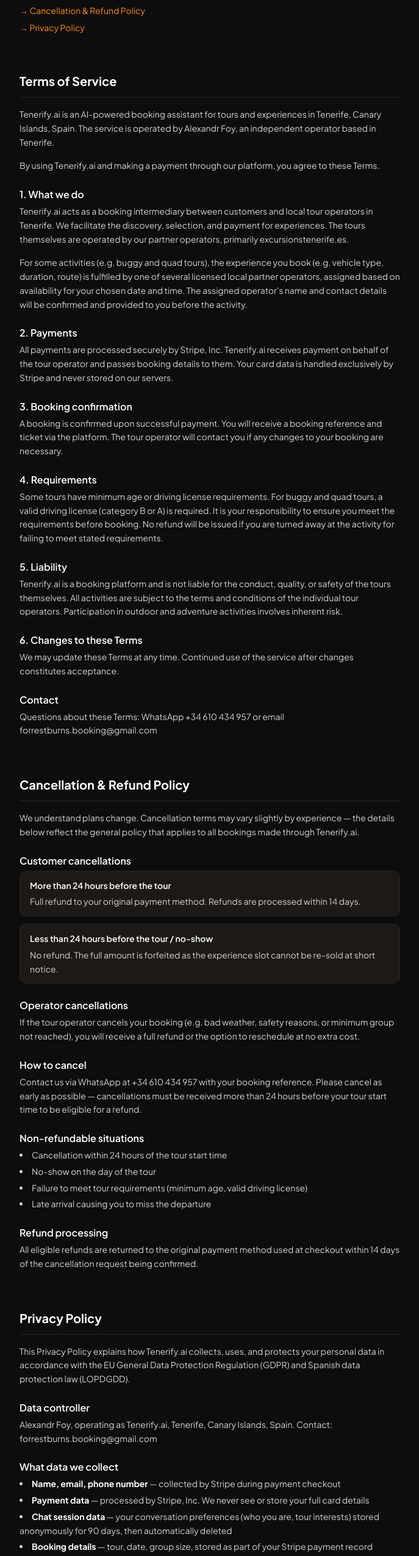
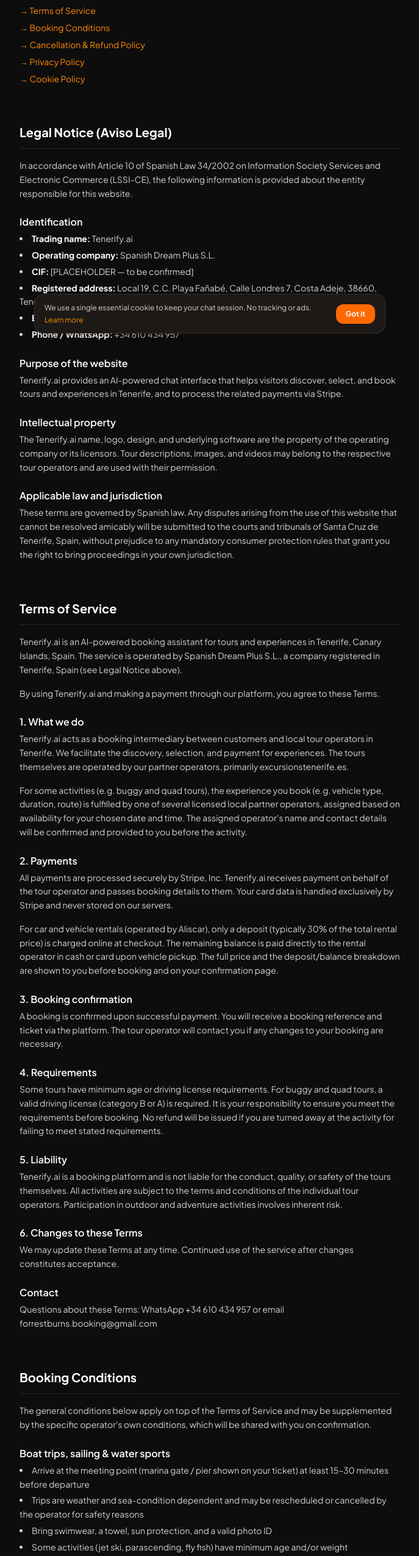
Before and after one commit to forrestburnsbooking-max/tenerify, a Next.js app: page /legal in a window 1280 px wide. Shown: the part 237-2789 px from the top of the page at 61% size, without its empty margins (296-983 px from the left). Built offline with nearby package versions, Linux system fonts and the light colour scheme.

Commit message:
Add Legal Notice, Booking Conditions and Cookie Policy sections, plus cookie banner
Required for operating a tourism booking site under Spanish/EU law.

```diff
--- a/app/layout.tsx
+++ b/app/layout.tsx
@@ -1,5 +1,6 @@
 import type { Metadata } from "next";
 import { Plus_Jakarta_Sans } from "next/font/google";
+import CookieBanner from "@/components/CookieBanner";
 import "./globals.css";
 
 const jakarta = Plus_Jakarta_Sans({
@@ -21,7 +22,10 @@
 }>) {
   return (
     <html lang="en" className={`${jakarta.variable} h-full antialiased`}>
-      <body className="min-h-full flex flex-col font-sans">{children}</body>
+      <body className="min-h-full flex flex-col font-sans">
+        {children}
+        <CookieBanner />
+      </body>
     </html>
   );
 }
--- a/app/legal/page.tsx
+++ b/app/legal/page.tsx
@@ -1,5 +1,5 @@
 export default function LegalPage() {
-  const updated = "7 June 2026";
+  const updated = "10 June 2026";
 
   return (
     <div className="min-h-screen bg-[#0d0d0d] text-white">
@@ -16,7 +16,7 @@
 
         {/* Quick nav */}
         <nav className="flex flex-col gap-2 text-sm">
-          {["Terms of Service", "Cancellation & Refund Policy", "Privacy Policy"].map((s) => (
+          {["Legal Notice", "Terms of Service", "Booking Conditions", "Cancellation & Refund Policy", "Privacy Policy", "Cookie Policy"].map((s) => (
             <a key={s} href={`#${s.toLowerCase().replace(/[^a-z]/g, "-")}`}
               className="text-orange-400 hover:text-orange-300 transition-colors">
               → {s}
@@ -24,9 +24,33 @@
           ))}
         </nav>
 
+        {/* Legal Notice */}
+        <Section id="legal-notice" title="Legal Notice (Aviso Legal)">
+          <P>In accordance with Article 10 of Spanish Law 34/2002 on Information Society Services and Electronic Commerce (LSSI-CE), the following information is provided about the entity responsible for this website.</P>
+
+          <H3>Identification</H3>
+          <ul className="text-stone-300 text-sm leading-relaxed space-y-1 list-disc list-inside">
+            <li><strong className="text-white">Trading name:</strong> Tenerify.ai</li>
+            <li><strong className="text-white">Operating company:</strong> Spanish Dream Plus S.L.</li>
+            <li><strong className="text-white">CIF:</strong> [PLACEHOLDER — to be confirmed]</li>
+            <li><strong className="text-white">Registered address:</strong> Local 19, C.C. Playa Fañabé, Calle Londres 7, Costa Adeje, 38660, Tenerife, Spain</li>
+            <li><strong className="text-white">Email:</strong> forrestburns.booking@gmail.com</li>
+            <li><strong className="text-white">Phone / WhatsApp:</strong> +34 610 434 957</li>
+          </ul>
+
+          <H3>Purpose of the website</H3>
+          <P>Tenerify.ai provides an AI-powered chat interface that helps visitors discover, select, and book tours and experiences in Tenerife, and to process the related payments via Stripe.</P>
+
+          <H3>Intellectual property</H3>
+          <P>The Tenerify.ai name, logo, design, and underlying software are the property of the operating company or its licensors. Tour descriptions, images, and videos may belong to the respective tour operators and are used with their permission.</P>
+
+          <H3>Applicable law and jurisdiction</H3>
+          <P>These terms are governed by Spanish law. Any disputes arising from the use of this website that cannot be resolved amicably will be submitted to the courts and tribunals of Santa Cruz de Tenerife, Spain, without prejudice to any mandatory consumer protection rules that grant you the right to bring proceedings in your own jurisdiction.</P>
+        </Section>
+
         {/* Terms of Service */}
         <Section id="terms-of-service" title="Terms of Service">
-          <P>Tenerify.ai is an AI-powered booking assistant for tours and experiences in Tenerife, Canary Islands, Spain. The service is operated by Alexandr Foy, an independent operator based in Tenerife.</P>
+          <P>Tenerify.ai is an AI-powered booking assistant for tours and experiences in Tenerife, Canary Islands, Spain. The service is operated by Spanish Dream Plus S.L., a company registered in Tenerife, Spain (see Legal Notice above).</P>
           <P>By using Tenerify.ai and making a payment through our platform, you agree to these Terms.</P>
 
           <H3>1. What we do</H3>
@@ -35,6 +59,7 @@
 
           <H3>2. Payments</H3>
           <P>All payments are processed securely by Stripe, Inc. Tenerify.ai receives payment on behalf of the tour operator and passes booking details to them. Your card data is handled exclusively by Stripe and never stored on our servers.</P>
+          <P>For car and vehicle rentals (operated by Aliscar), only a deposit (typically 30% of the total rental price) is charged online at checkout. The remaining balance is paid directly to the rental operator in cash or card upon vehicle pickup. The full price and the deposit/balance breakdown are shown to you before booking and on your confirmation page.</P>
 
           <H3>3. Booking confirmation</H3>
           <P>A booking is confirmed upon successful payment. You will receive a booking reference and ticket via the platform. The tour operator will contact you if any changes to your booking are necessary.</P>
@@ -50,6 +75,44 @@
 
           <H3>Contact</H3>
           <P>Questions about these Terms: WhatsApp +34 610 434 957 or email forrestburns.booking@gmail.com</P>
+        </Section>
+
+        {/* Booking Conditions */}
+        <Section id="booking-conditions" title="Booking Conditions">
+          <P>The general conditions below apply on top of the Terms of Service and may be supplemented by the specific operator&apos;s own conditions, which will be shared with you on confirmation.</P>
+
+          <H3>Boat trips, sailing & water sports</H3>
+          <ul className="text-stone-300 text-sm leading-relaxed space-y-1 list-disc list-inside">
+            <li>Arrive at the meeting point (marina gate / pier shown on your ticket) at least 15–30 minutes before departure</li>
+            <li>Trips are weather and sea-condition dependent and may be rescheduled or cancelled by the operator for safety reasons</li>
+            <li>Bring swimwear, a towel, sun protection, and a valid photo ID</li>
+            <li>Some activities (jet ski, parascending, fly fish) have minimum age and/or weight requirements as stated on the tour page</li>
+          </ul>
+
+          <H3>Buggy & quad tours</H3>
+          <ul className="text-stone-300 text-sm leading-relaxed space-y-1 list-disc list-inside">
+            <li>Driver must be 18+ and hold a valid driving license (category B or A as applicable) — bring the physical license</li>
+            <li>Hotel pickup time is confirmed the day before or on the morning of the activity</li>
+            <li>Closed shoes and clothing you don&apos;t mind getting dusty/muddy are recommended</li>
+            <li>The assigned operator and vehicle type may vary based on availability for your date</li>
+          </ul>
+
+          <H3>Theme parks & attraction tickets (Siam Park, Loro Parque, Aqualand, Jungle Park, Camel Park, etc.)</H3>
+          <ul className="text-stone-300 text-sm leading-relaxed space-y-1 list-disc list-inside">
+            <li>Your booking confirmation serves as an e-ticket — present it (printed or on your phone) at the park entrance, along with photo ID if requested</li>
+            <li>Tickets are valid only for the date selected at booking unless the park&apos;s own policy states otherwise</li>
+            <li>Once inside the park, the park&apos;s own rules, opening hours, and conditions apply</li>
+          </ul>
+
+          <H3>Bus tours & island excursions</H3>
+          <ul className="text-stone-300 text-sm leading-relaxed space-y-1 list-disc list-inside">
+            <li>Hotel pickup window is confirmed before the tour — please be ready and visible at the pickup point at the agreed time</li>
+            <li>Itineraries may be adjusted by the guide due to weather, traffic, or local circumstances</li>
+            <li>Late arrival at the pickup point may result in missing the tour with no refund</li>
+          </ul>
+
+          <H3>Vehicle rentals</H3>
+          <P>A valid driving license, photo ID, and (where required by the rental operator) a credit card for the security deposit must be presented at pickup. The remaining balance after the online deposit is paid directly to the rental operator.</P>
         </Section>
 
         {/* Cancellation Policy */}
@@ -91,7 +154,7 @@
           <P>This Privacy Policy explains how Tenerify.ai collects, uses, and protects your personal data in accordance with the EU General Data Protection Regulation (GDPR) and Spanish data protection law (LOPDGDD).</P>
 
           <H3>Data controller</H3>
-          <P>Alexandr Foy, operating as Tenerify.ai, Tenerife, Canary Islands, Spain. Contact: forrestburns.booking@gmail.com</P>
+          <P>Spanish Dream Plus S.L., operating as Tenerify.ai, Tenerife, Canary Islands, Spain. Contact: forrestburns.booking@gmail.com — see Legal Notice above for full identification details.</P>
 
           <H3>What data we collect</H3>
           <ul className="text-stone-300 text-sm leading-relaxed space-y-1 list-disc list-inside">
@@ -124,8 +187,32 @@
           <H3>Data retention</H3>
           <P>Chat session data: deleted after 90 days of inactivity. Booking/payment data: retained for 5 years as required by Spanish tax law. You may request deletion of non-financial data at any time.</P>
 
-          <H3>Cookies</H3>
-          <P>Tenerify.ai uses a single session cookie (<code className="bg-stone-800 px-1 rounded text-xs">tfy_sid</code>) to maintain your chat session. No tracking or advertising cookies are used.</P>
+        </Section>
+
+        {/* Cookie Policy */}
+        <Section id="cookie-policy" title="Cookie Policy">
+          <P>This Cookie Policy explains what cookies Tenerify.ai uses and why, in accordance with Spanish and EU law (LSSI-CE, ePrivacy Directive, and GDPR).</P>
+
+          <H3>What is a cookie?</H3>
+          <P>A cookie is a small text file stored on your device that lets a website remember information about your visit, such as your session or preferences.</P>
+
+          <H3>Cookies we use</H3>
+          <div className="space-y-3 text-stone-300 text-sm leading-relaxed">
+            <div className="bg-stone-900 border border-white/5 rounded-xl px-4 py-3 space-y-1">
+              <p className="font-semibold text-white"><code className="bg-stone-800 px-1 rounded text-xs">tfy_sid</code> — Session cookie (strictly necessary)</p>
+              <p>Identifies your chat session so the AI remembers context within and across visits. Stored for up to 90 days. This cookie is essential for the service to work and does not require consent under EU law.</p>
+            </div>
+          </div>
+          <P>We do not use any analytics, advertising, or third-party tracking cookies on Tenerify.ai.</P>
+
+          <H3>Cookies set by third parties</H3>
+          <P>When you proceed to payment, Stripe may set its own cookies on the <code className="bg-stone-800 px-1 rounded text-xs">checkout.stripe.com</code> domain to process your payment securely and prevent fraud. These are governed by <a href="https://stripe.com/cookies-policy/legal" target="_blank" className="text-orange-400 hover:underline">Stripe&apos;s Cookie Policy</a> and are outside our control.</P>
+
+          <H3>Managing cookies</H3>
+          <P>Because Tenerify.ai only uses one essential cookie required to operate the chat session, the notice shown on your first visit is informational rather than a consent request. You can still delete or block cookies at any time via your browser settings, but doing so may prevent the chat session from working correctly.</P>
+
+          <H3>Changes to this policy</H3>
+          <P>We may update this Cookie Policy if the cookies we use change. Any updates will be posted on this page with a new &quot;last updated&quot; date.</P>
         </Section>
 
         {/* Footer */}
--- /dev/null
+++ b/components/CookieBanner.tsx
@@ -0,0 +1,35 @@
+"use client";
+
+import { useState } from "react";
+
+const STORAGE_KEY = "tfy_cookie_notice_seen";
+
+export default function CookieBanner() {
+  const [visible, setVisible] = useState(
+    () => typeof window !== "undefined" && !localStorage.getItem(STORAGE_KEY)
+  );
+
+  if (!visible) return null;
+
+  const dismiss = () => {
+    localStorage.setItem(STORAGE_KEY, "1");
+    setVisible(false);
+  };
+
+  return (
+    <div className="fixed bottom-0 inset-x-0 z-50 px-4 pb-4">
+      <div className="max-w-xl mx-auto bg-stone-900 border border-white/10 rounded-2xl px-4 py-3 flex flex-col sm:flex-row sm:items-center gap-3 shadow-xl">
+        <p className="text-stone-300 text-xs leading-relaxed flex-1">
+          We use a single essential cookie to keep your chat session. No tracking or ads.{" "}
+          <a href="/legal#cookie-policy" className="text-orange-400 hover:underline">Learn more</a>
+        </p>
+        <button
+          onClick={dismiss}
+          className="bg-orange-500 hover:bg-orange-400 text-white text-xs font-bold px-4 py-2 rounded-xl transition-colors flex-shrink-0"
+        >
+          Got it
+        </button>
+      </div>
+    </div>
+  );
+}
```
